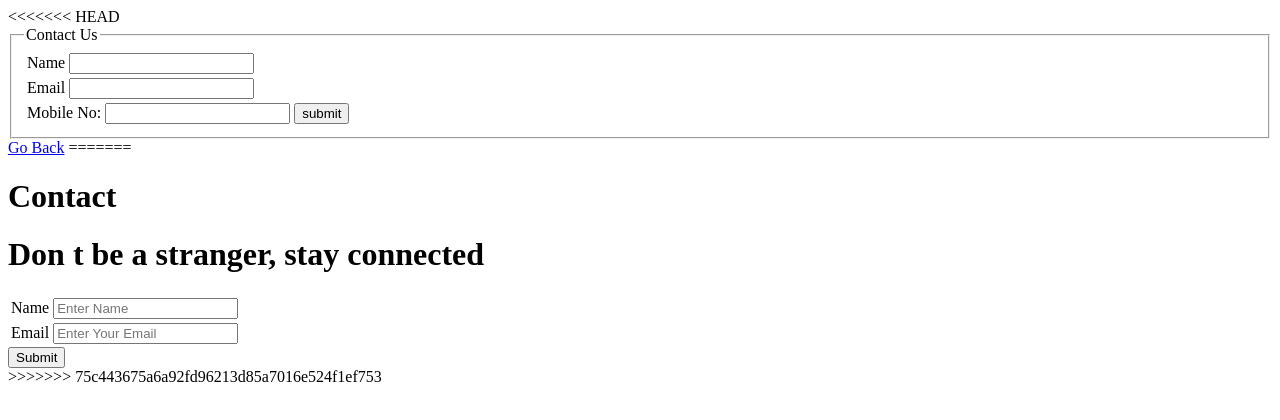
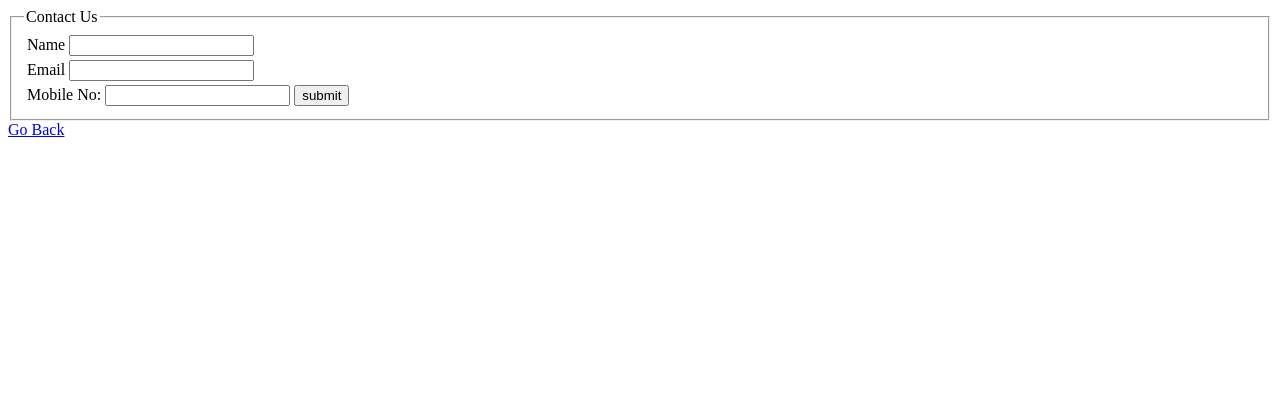
Before and after one commit to hassanimran01/Blog-practice, a plain HTML site: page Contact us.html in a window 1280 px wide. Drawn offline with Linux system fonts and the light colour scheme.

```diff
--- a/Contact us.html
+++ b/Contact us.html
@@ -6,7 +6,6 @@
     <title>Contact Us</title>
 </head>
 <body>
-<<<<<<< HEAD
     <fieldset>
         <legend>Contact Us</legend>
         <form action=""><table>
@@ -21,24 +20,5 @@
     </fieldset>
     <a href="./index.html">Go Back</a>
 
-=======
-   <h1>Contact</h1>
-   <form action="">
-       <table>
-        <tr>
-           <h1>Don t be a stranger, stay connected</h1>
-           <td><label for="">Name</label></td>
-           <td><input type="text" placeholder="Enter Name"></td>
-        </tr>
-        <tr>
-        <td><label for="">Email</label></td>
-           <td><input type="text" placeholder="Enter Your Email"></td>
-           </tr>
-        </table></form>
-        <form action="">
-        <button type="submit">Submit</button>
-        </form>
->>>>>>> 75c443675a6a92fd96213d85a7016e524f1ef753
-
 </body>
 </html>
```
Also changed, not shown: Gallery.html (+2 -0 lines), index.html (+0 -11 lines).
